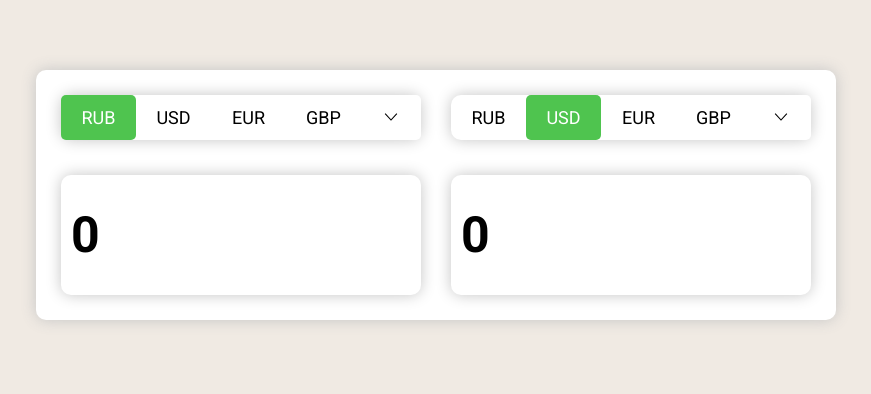
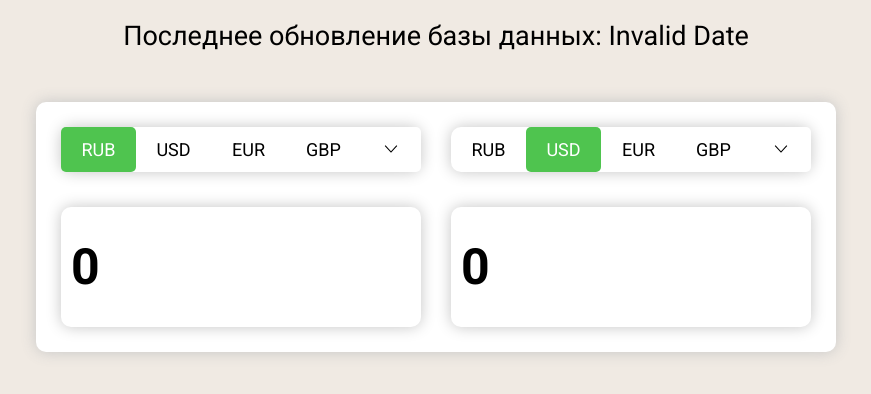
Before and after one commit to alikraa/currency-converter-react-app, a React (Vite) app: page / in a window 1280 px wide. Shown: the top 394 px of the page, without its empty margins (204-1075 px from the left). Built offline with nearby package versions, Linux system fonts and the light colour scheme; no server answers.

Commit message:
display the latest database update

```diff
--- a/src/app.scss
+++ b/src/app.scss
@@ -3,7 +3,7 @@
 .converter-app {
   @include border;
 
-  margin: 70px auto;
+  margin: 50px auto;
   width: 800px;
   height: 250px;
   background-color: #fff;
@@ -13,3 +13,9 @@
   align-items: center;
   padding: 0 25px;
 }
+
+.header {
+  margin-top: 20px;
+  text-align: center;
+  font-size: 27px;
+}
--- a/src/app.tsx
+++ b/src/app.tsx
@@ -13,9 +13,14 @@
   const [toPrice, setToPrice] = useState(0);
 
   const [rates, setRates] = useState<CurrencyData>({});
+  const [date, setDate] = useState('');
 
   useEffect(() => {
     serverRequest(url).then((response) => setRates(response.Valute));
+
+    serverRequest(url).then((response) =>
+      setDate(new Date(response.Date).toLocaleDateString())
+    );
   }, []);
 
   const onChangeFromPrice = (value: HTMLInputElement['value']) => {
@@ -55,6 +60,8 @@
   };
 
   return (
+    <>
+      <h1 className="header">Последнее обновление базы данных: {date} </h1>
       <div className="converter-app">
         <Block
           value={fromPrice}
@@ -69,6 +76,7 @@
           handleChangeCurrency={setToCurrency}
         />
       </div>
+    </>
   );
 }
 
```
Lines whose indentation alone changed are shown as unchanged.
